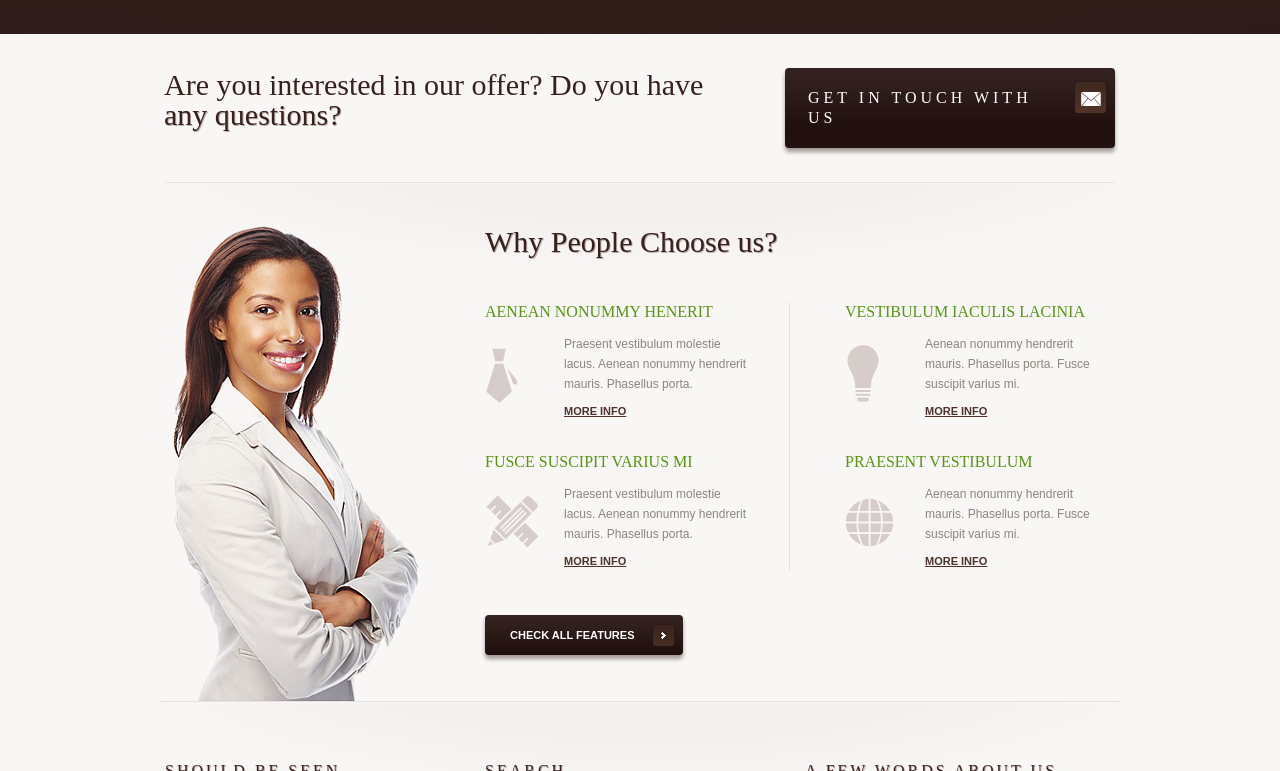
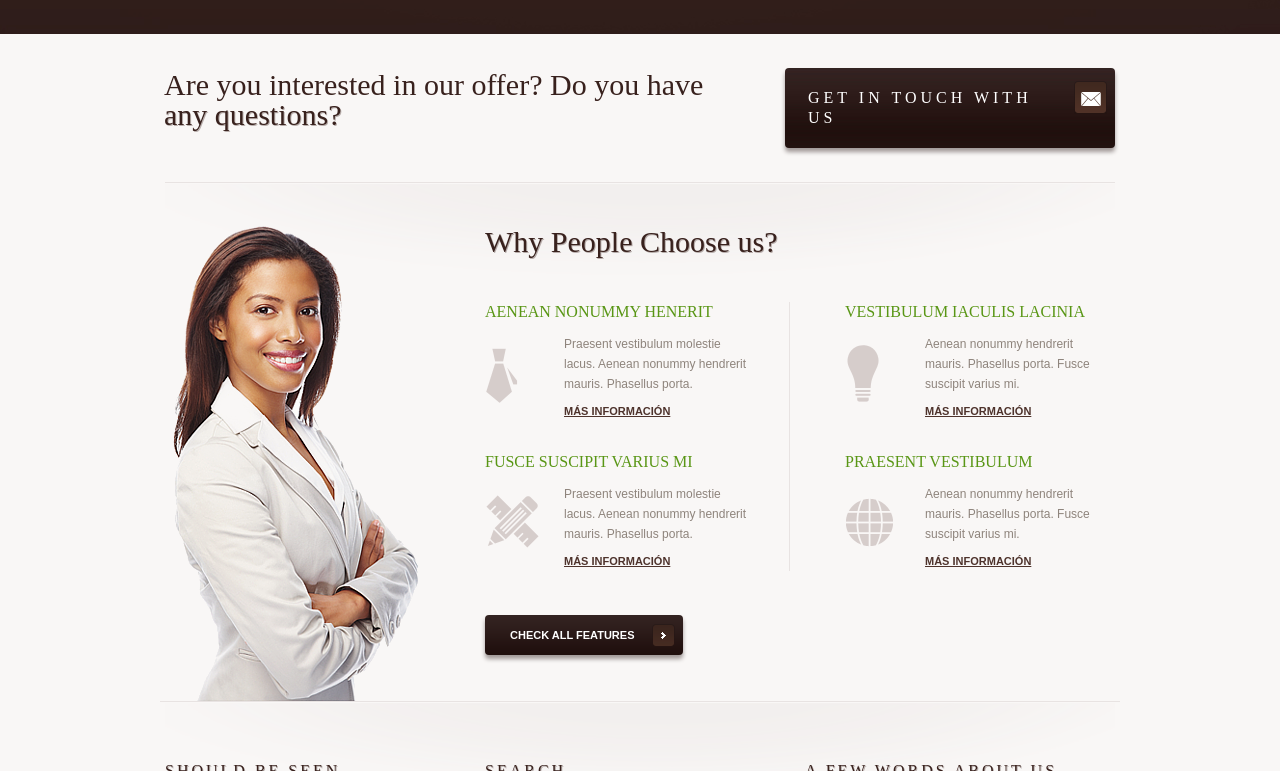
Before and after one commit to caoyarzom/empresaZ, a plain HTML site: page index.html in a window 1280 px wide. Shown: the part 1134-1905 px from the top of the page. Drawn offline with Linux system fonts and the light colour scheme; a web font is replaced by a local one.

Commit message:
Update
Cambio del idioma en el index . Cambio de more info a mas informacion

```diff
--- a/index.html
+++ b/index.html
@@ -1,5 +1,5 @@
 <!DOCTYPE html>
-<html lang="en">
+<html lang="es">
 <head>
   	<title>Home</title>
   	<meta charset="utf-8">
@@ -68,7 +68,7 @@
                   <div class="title">Soluciones</div>
                   <div class="title2">Praesent vestibulum <br>molestie lacus</div>
                   <div class="text">Praesent vestibulum molestie lacus. Aenean non- ummy hendrerit mauris. Phasellus porta. Fusce suscipit varius mi. Cum sociis natoque.</div>
-                  <a href="more.html" class="more">more info</a>
+                  <a href="more.html" class="more">Más Información</a>
                </div>
             </li>
             <li>
@@ -77,7 +77,7 @@
                   <div class="title">Experiencias</div>
                   <div class="title2">Vestibulum praesent<br>molestie lacus</div>
                   <div class="text">Molestie lacus. Aenean non- ummy hendrerit mauris. Phasellus porta. Fusce suscipit varius mi. Cum sociis natoque.</div>
-                  <a href="more.html" class="more">more info</a>
+                  <a href="more.html" class="more">Más Información</a>
                </div>
             </li>
             <li>
@@ -86,7 +86,7 @@
                   <div class="title">Estrategias</div>
                   <div class="title2">Vestibulum <br>molestie lacus</div>
                   <div class="text">Praesent vestibulum mol Aenean non- ummy hendrerit mauris. Phasellusrta. Fusce suscipit varius mi. Cum sociis natoque.</div>
-                  <a href="more.html" class="more">more info</a>
+                  <a href="more.html" class="more">Más Información</a>
                </div>
             </li>
             <li>
@@ -95,7 +95,7 @@
                   <div class="title">Marketing</div>
                   <div class="title2">Molestie lacus <br>praesent vestibulum </div>
                   <div class="text">Praesent vestibulum molestie lacus. Aenean non- ummy hendrerit mauris. Phasellus porta. Fusce suscipus mi. Cum sociis natoque.</div>
-                  <a href="more.html" class="more">more info</a>
+                  <a href="more.html" class="more">Más Información</a>
                </div>
             </li>
             <li>
@@ -104,7 +104,7 @@
                   <div class="title">Soluciones</div>
                   <div class="title2">Praesent vestibulum <br>molestie lacus</div>
                   <div class="text">Praesent vestibulum molestie lacus. Aenean non- ummy hendrerit mauris. Phasellus porta. Fusce suscipit varius mi. Cum sociis natoque.</div>
-                  <a href="more.html" class="more">more info</a>
+                  <a href="more.html" class="more">Más Información</a>
                </div>
             </li>
             <li>
@@ -113,7 +113,7 @@
                   <div class="title">Experiencias</div>
                   <div class="title2">Vestibulum praesent<br>molestie lacus</div>
                   <div class="text">Molestie lacus. Aenean non- ummy hendrerit mauris. Phasellus porta. Fusce suscipit varius mi. Cum sociis natoque.</div>
-                  <a href="more.html" class="more">more info</a>
+                  <a href="more.html" class="more">Más Información</a>
                </div>
             </li>
             <li>
@@ -122,7 +122,7 @@
                   <div class="title">Estrategias</div>
                   <div class="title2">Vestibulum <br>molestie lacus</div>
                   <div class="text">Praesent vestibulum mol Aenean non- ummy hendrerit mauris. Phasellusrta. Fusce suscipit varius mi. Cum sociis natoque.</div>
-                  <a href="more.html" class="more">more info</a>
+                  <a href="more.html" class="more">Más Información</a>
                </div>
             </li>
             <li>
@@ -131,7 +131,7 @@
                   <div class="title">Marketing</div>
                   <div class="title2">Molestie lacus <br>praesent vestibulum </div>
                   <div class="text">Praesent vestibulum molestie lacus. Aenean non- ummy hendrerit mauris. Phasellus porta. Fusce suscipus mi. Cum sociis natoque.</div>
-                  <a href="more.html" class="more">more info</a>
+                  <a href="more.html" class="more">Más Información</a>
                </div>
             </li>
           </ul>
@@ -234,7 +234,7 @@
                                  <figure><img src="images/1page_img5.png" alt="" /></figure>
                                  <div>
                                     Praesent vestibulum molestie lacus. Aenean nonummy hendrerit mauris. Phasellus porta.<br>
-                                    <a href="more.html" class="more1">more info</a>
+                                    <a href="more.html" class="more1">Más Información</a>
                                  </div>
                               </div>
                               <div class="title1 poly">Fusce suscipit varius mi</div>
@@ -242,7 +242,7 @@
                                  <figure><img src="images/1page_img6.png" alt="" /></figure>
                                  <div>
                                     Praesent vestibulum molestie lacus. Aenean nonummy hendrerit mauris. Phasellus porta.<br>
-                                    <a href="more.html" class="more1">more info</a>
+                                    <a href="more.html" class="more1">Más Información</a>
                                  </div>
                               </div>
                            </div>
@@ -253,7 +253,7 @@
                               <figure><img src="images/1page_img7.png" alt="" /></figure>
                               <div>
                                  Aenean nonummy hendrerit mauris. Phasellus porta. Fusce suscipit varius mi. <br>
-                                 <a href="more.html" class="more1">more info</a>
+                                 <a href="more.html" class="more1">Más Información</a>
                               </div>
                            </div>
                            <div class="title1 poly">Praesent vestibulum</div>
@@ -261,7 +261,7 @@
                               <figure><img src="images/1page_img8.png" alt="" /></figure>
                               <div>
                                  Aenean nonummy hendrerit mauris. Phasellus porta. Fusce suscipit varius mi. <br>
-                                 <a href="more.html" class="more1">more info</a>
+                                 <a href="more.html" class="more1">Más Información</a>
                               </div>
                            </div>
                         </article>
```
